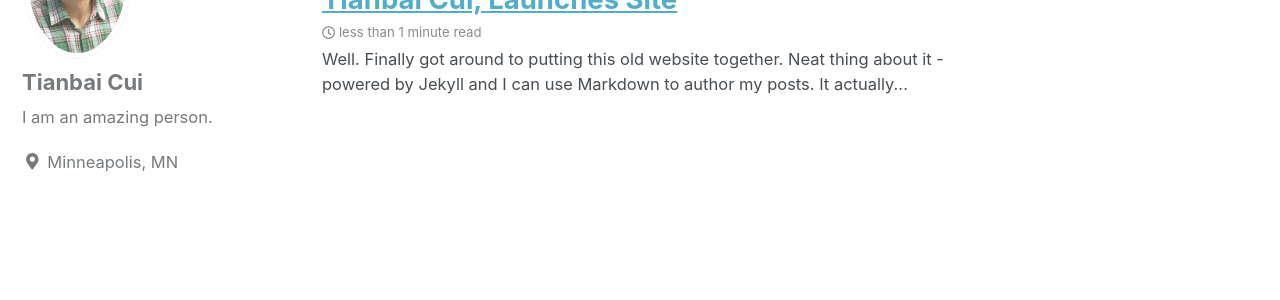
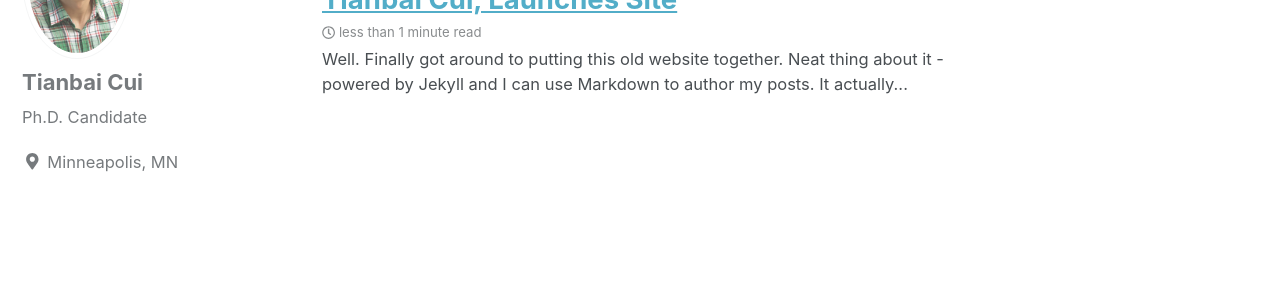
Before and after one commit to TianbaiCui/tianbaicui.github.io, a Jekyll site: the page built from index.html, in a window 1280 px wide. Shown: the part 212-512 px from the top of the page. Built offline with Jekyll 4.4.1, drawn with Linux system fonts in a browser that asks for light colours; nearby versions of some CDN libraries; the list of posts is cut into pages by our own code.

Commit message:
Modify bio

```diff
--- a/_config.yml
+++ b/_config.yml
@@ -102,7 +102,7 @@ analytics:
 author:
   name             : "Tianbai Cui"
   avatar           : "/assets/images/bio-photo.jpeg" # path of avatar image, e.g. "/assets/images/bio-photo.jpg"
-  bio              : "I am an amazing person."
+  bio              : "Ph.D. Candidate"
   location         : "Minneapolis, MN"
   email            :
   links:
```
